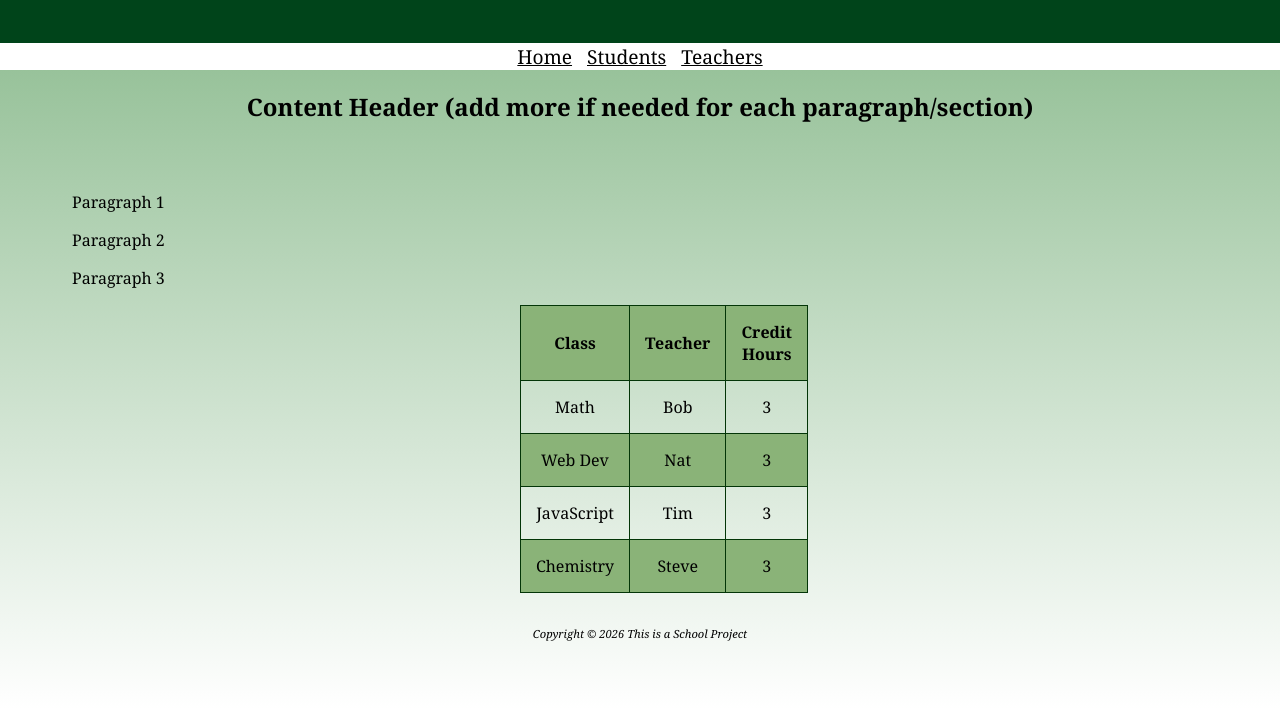
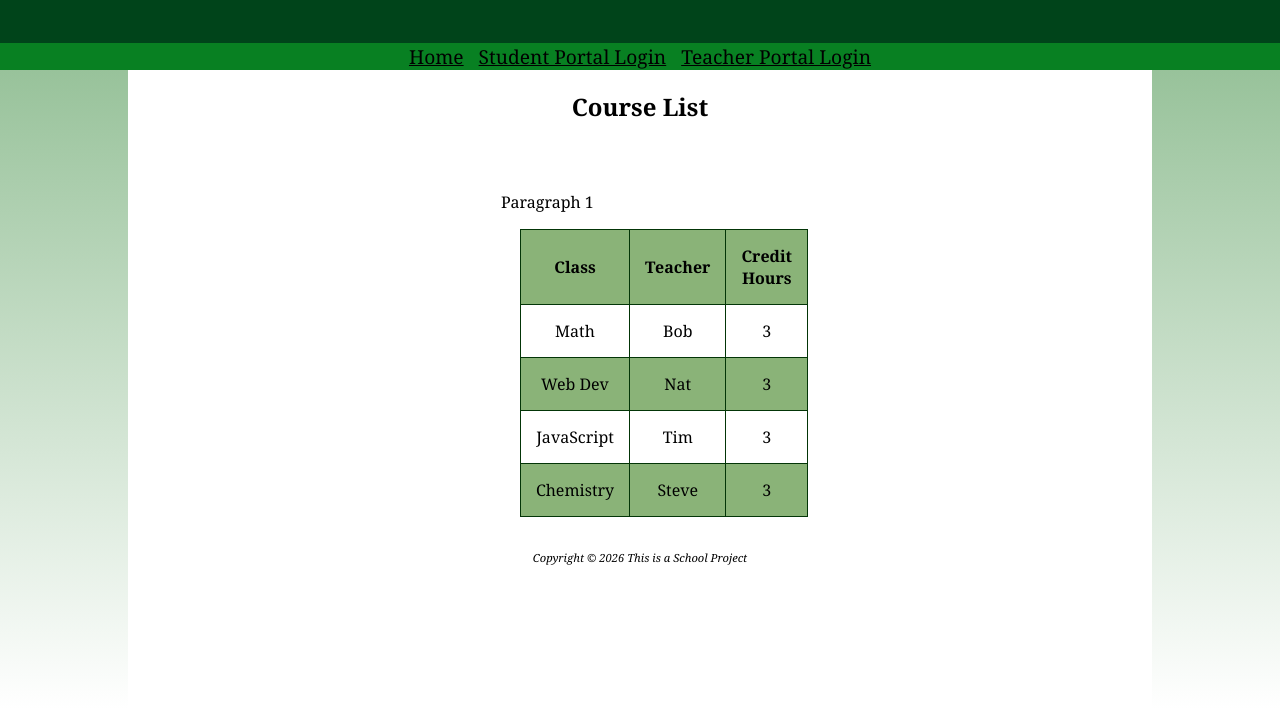
Before and after one commit to Klmay/Front-End-Final-Project-Web-Application, a plain HTML site: page index.html in a window 1280 px wide. Shown: the part 91-800 px from the top of the page. Drawn offline with Linux system fonts and the light colour scheme.

Commit message:
FINALLY fixed the wrapper + edited student/teacher links

```diff
--- a/index.html
+++ b/index.html
@@ -4,32 +4,26 @@
     <meta charset="UTF-8">
     <meta name="viewport" content="width=device-width, initial-scale=1.0">
     <link href="school.css" rel="stylesheet">
-    <title>School Site</title>
+    <title>Course Management</title>
 </head>
 <body>
+
     <header>
     <h1>Put School Header Here</h1>
     </header>
     <nav>
         <a href="index.html">Home</a> &nbsp;
-        <a href="student.html">Students</a> &nbsp;
-	    <a href="teacher.html">Teachers</a>
+        <a href="student.html">Student Portal Login</a> &nbsp;
+	      <a href="teacher.html">Teacher Portal Login</a>
     </nav>
-    <div id="courseList">
-    </div>
+    <div id="wrapper">
 
-
-    <h2>Content Header (add more if needed for each paragraph/section)</h2>
+    <h2>Course List</h2>
 <main>
     <section>
     <p>Paragraph 1</p>
     </section>
-    <section>
-    <p>Paragraph 2</p>
-    </section>
-    <section>
-    <p>Paragraph 3</p>
-    </section>
+    <div id="courseList">
     <table>
     <tr>
       <th>Class</th>
@@ -57,9 +51,11 @@
       <td class="text">3</td>
     </tr>
   </table>
+  </div>
 </main>
 <footer>
   Copyright &copy; 2026 This is a School Project <br />
 </footer>
+</div>
 </body>
 </html>
--- a/school.css
+++ b/school.css
@@ -1,6 +1,7 @@
 * { box-sizing: border-box; }
 body {  font-family:Cambria, Cochin, Georgia, Times, 'Times New Roman', serif;
         margin: 0;
+        padding: 0;
         height: 100%;
         background-image: linear-gradient(to bottom, #7eb381, #FFFFFF);
         background-repeat: no-repeat;
@@ -23,7 +24,7 @@
         background-color: #00441a;
         padding: 1.5em;
         text-align: center;
-        background-image: url();
+
 }
 
 h1 {
@@ -39,7 +40,7 @@
     border: none;
     font-size: 1.2em;
     text-align: center;
-    background-color: #FFFFFF;
+    background-color: #088022;
 }
 
 header a:link {
@@ -69,6 +70,16 @@
         padding: 3em;
 }
 
+#wrapper {
+    min-height: 100vh;
+    width: 80%;
+    margin:auto;
+    background-color: #FFFFFF;
+    display: flex;
+    flex-direction: column;
+    align-items: center;
+}
+
 section {
       padding-left: .5em;
       padding-right: .5em;
```
Also changed, not shown: student.html (+3 -2 lines), teacher.html (+4 -2 lines).
